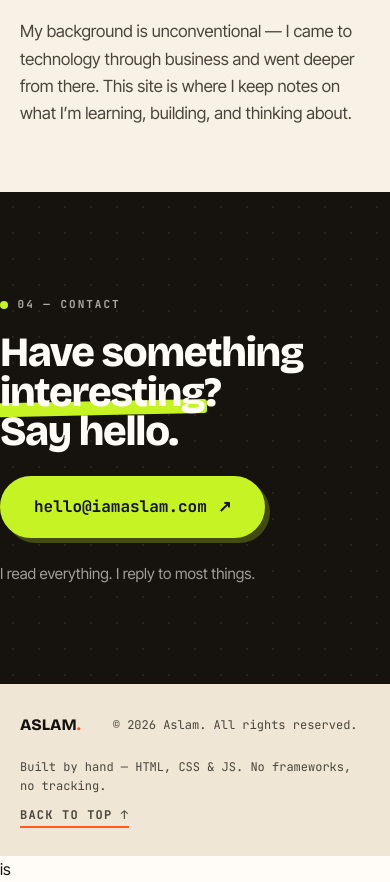
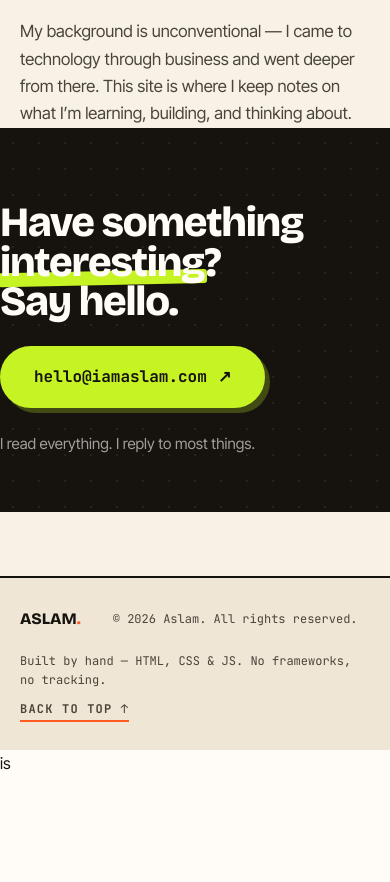
Before and after one commit to aslampalia/iamaslam-site, an Eleventy site: page src/index.njk in a window 390 px wide. Shown: the part 7460-8342 px from the top of the page. After the commit the page ends 8236 px from the top, so only its background shows below. Built offline with nearby package versions, Linux system fonts and the light colour scheme; Eleventy itself is replaced by a stand-in of ours; files that its build step writes are made by us from their sources.

Commit message:
Move Contact into About: the dark say-hello band now closes the About section (id=contact kept for links); Contact leaves the mobile menu

```diff
--- a/src/_includes/base.njk
+++ b/src/_includes/base.njk
@@ -33,8 +33,6 @@
       <a class="menu-link" href="{{ root }}magic-setup/"><span class="idx">04</span>Magic Setup</a>
       <a class="menu-link" href="{{ root }}chart-of-the-day/"><span class="idx">05</span>Charts</a>
       <a class="menu-link" href="{{ root }}#about"><span class="idx">06</span>About</a>
-
-      <a class="menu-link" href="{{ root }}#contact"><span class="idx">07</span>Contact</a>
     </nav>
   </div>
 
--- a/src/index.njk
+++ b/src/index.njk
@@ -205,16 +205,15 @@
         </div>
         <p class="about-close reveal">My background is unconventional — I came to technology through business and went deeper from there. This site is where I keep notes on what I&rsquo;m learning, building, and thinking about.</p>
       </div>
+      <div class="contact-band" id="contact" aria-labelledby="contact-title">
+        <div class="container contact-inner" style="padding-top: 3.5rem; padding-bottom: 3.5rem;">
+          <h2 class="contact-title reveal" id="contact-title">Have something <span class="mark">interesting</span>?<br>Say hello.</h2>
+          <a class="contact-mail reveal" href="mailto:hello@iamaslam.com">hello@iamaslam.com <span aria-hidden="true">↗</span></a>
+          <p class="contact-note reveal">I read everything. I reply to most things.</p>
+        </div>
+      </div>
     </section>
 
-    <!-- ===== Contact ===== -->
-    <section class="contact-band" id="contact" aria-labelledby="contact-title">
-      <div class="container contact-inner">
-        <p class="eyebrow reveal" style="--dot: var(--lime)">04 — Contact</p>
-        <h2 class="contact-title reveal" id="contact-title">Have something <span class="mark">interesting</span>?<br>Say hello.</h2>
-        <a class="contact-mail reveal" href="mailto:hello@iamaslam.com">hello@iamaslam.com <span aria-hidden="true">↗</span></a>
-        <p class="contact-note reveal">I read everything. I reply to most things.</p>
-      </div>
-    </section>
+
   </main>
 {% endblock %}
```
